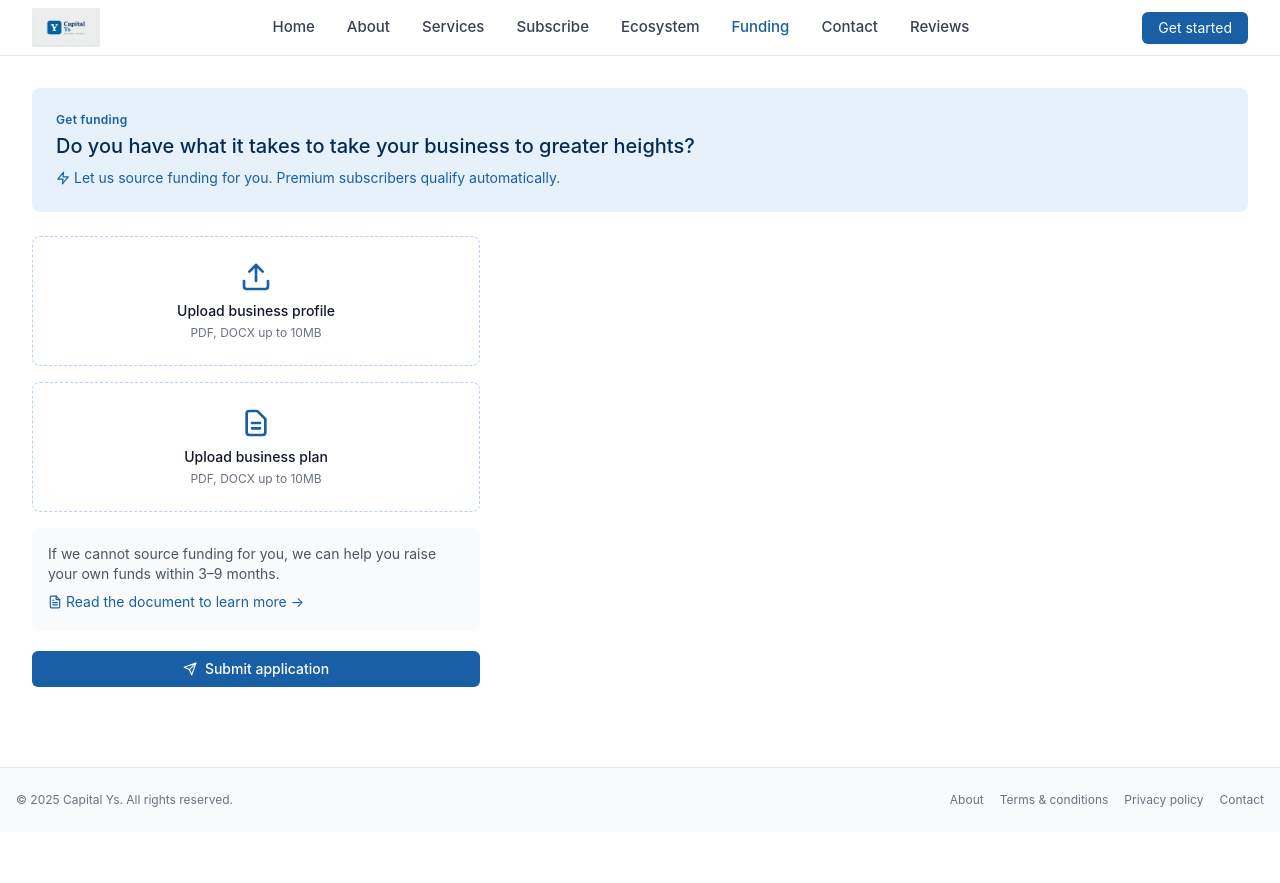
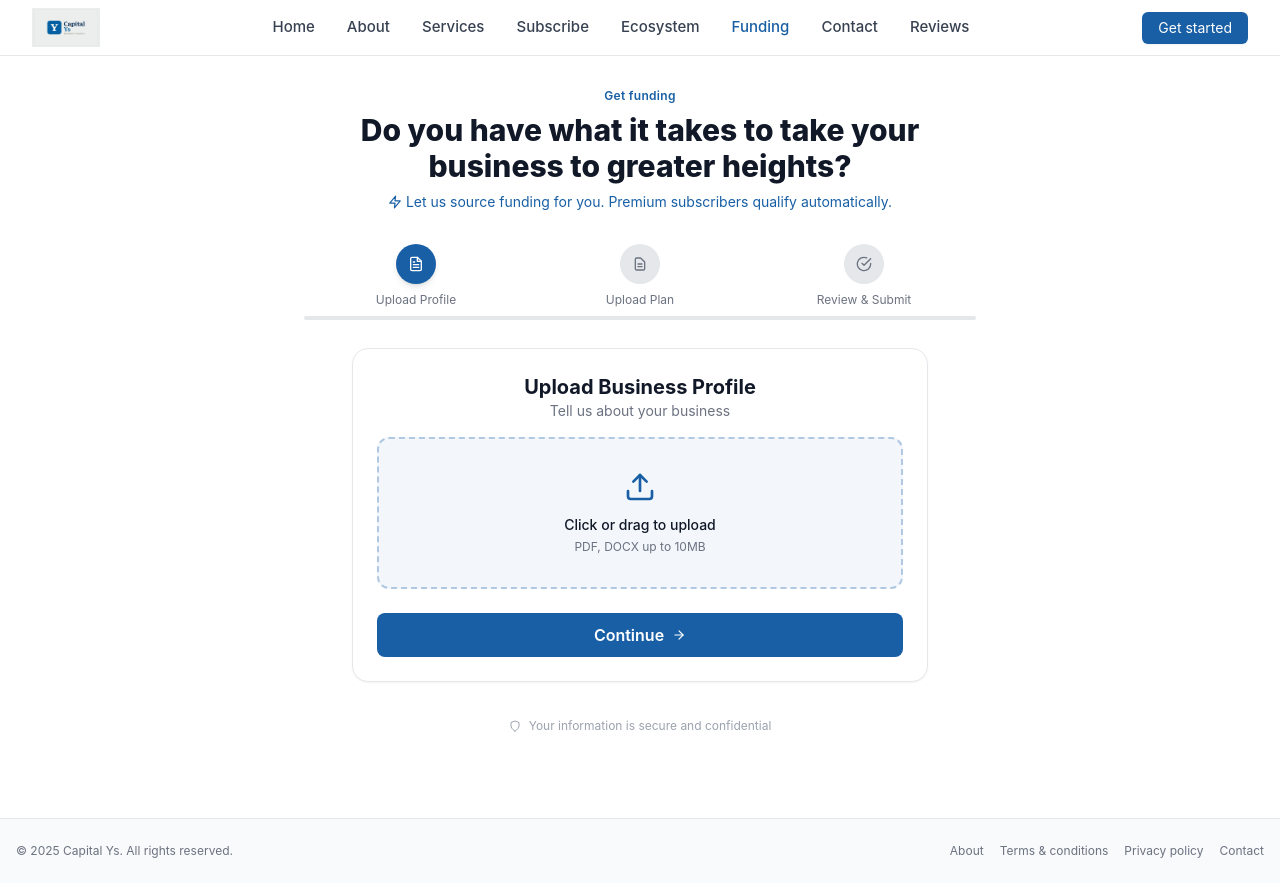
Before and after one commit to MondeNel/capital_ys, a React (Vite) app in the folder capital-ys/: page / in a window 1280 px wide. Both pictures are taken after a click on the button "Get funding". Before the commit the page ends 832 px from the top, so only its background shows below. Built offline with nearby package versions, Linux system fonts and the light colour scheme.

Commit message:
Redesign FundingPage with step progress, multi-step upload flow, and improved visual hierarchy

```diff
--- a/capital-ys/src/components/FundingPage.jsx
+++ b/capital-ys/src/components/FundingPage.jsx
@@ -1,33 +1,152 @@
-import { FiZap, FiUpload, FiSend, FiFileText } from 'react-icons/fi';
+// src/components/FundingPage.jsx
+import { useState } from 'react';
+import { FiZap, FiUpload, FiSend, FiFileText, FiCheckCircle, FiClock, FiShield, FiArrowRight } from 'react-icons/fi';
 import { HiOutlineDocumentText } from 'react-icons/hi';
 
-const FundingPage = () => (
+const FundingPage = () => {
+  const [step, setStep] = useState(1);
+
+  const steps = [
+    { number: 1, title: "Upload Profile", icon: <FiFileText size={16} /> },
+    { number: 2, title: "Upload Plan", icon: <HiOutlineDocumentText size={16} /> },
+    { number: 3, title: "Review & Submit", icon: <FiCheckCircle size={16} /> }
+  ];
+
+  const handleNext = () => {
+    if (step < 3) setStep(step + 1);
+  };
+
+  const handlePrev = () => {
+    if (step > 1) setStep(step - 1);
+  };
+
+  return (
     <div className="max-w-7xl mx-auto px-4 sm:px-6 lg:px-8 py-8">
-    <div className="bg-[#E6F1FB] rounded-lg p-6 mb-6">
-      <div className="text-[#185FA5] text-xs font-semibold tracking-wide mb-1">Get funding</div>
-      <div className="text-xl font-medium text-[#042C53] mb-2">Do you have what it takes to take your business to greater heights?</div>
-      <p className="text-sm text-[#185FA5] flex items-center gap-1">
+      {/* Header */}
+      <div className="text-center mb-8">
+        <div className="text-[#185FA5] text-xs font-semibold tracking-wide mb-2">Get funding</div>
+        <h1 className="text-2xl md:text-3xl font-extrabold text-gray-900 max-w-2xl mx-auto leading-tight">
+          Do you have what it takes to take your business to greater heights?
+        </h1>
+        <p className="text-[#185FA5] text-sm mt-2 flex items-center justify-center gap-1">
           <FiZap size={14} /> Let us source funding for you. Premium subscribers qualify automatically.
         </p>
       </div>
-    <div className="max-w-md">
-      <div className="border border-dashed border-[#B5D4F4] rounded-lg p-6 text-center cursor-pointer mb-4">
-        <div className="text-3xl text-[#185FA5] mb-2 flex justify-center"><FiUpload size={32} /></div>
-        <div className="font-medium text-gray-900 text-sm">Upload business profile</div>
+
+      {/* Step Progress Indicator */}
+      <div className="max-w-2xl mx-auto mb-10">
+        <div className="flex items-center justify-between">
+          {steps.map((s, idx) => (
+            <div key={idx} className="flex flex-col items-center flex-1">
+              <div
+                className={`w-10 h-10 rounded-full flex items-center justify-center transition-all ${
+                  step >= s.number
+                    ? 'bg-[#185FA5] text-white shadow-md'
+                    : 'bg-gray-200 text-gray-500'
+                }`}
+              >
+                {step > s.number ? <FiCheckCircle size={20} /> : s.icon}
+              </div>
+              <span className="text-xs text-gray-500 mt-2 hidden sm:block">{s.title}</span>
+            </div>
+          ))}
+        </div>
+        {/* Progress line */}
+        <div className="relative mt-2">
+          <div className="absolute top-0 left-0 h-1 bg-gray-200 rounded-full w-full"></div>
+          <div
+            className="absolute top-0 left-0 h-1 bg-[#185FA5] rounded-full transition-all duration-300"
+            style={{ width: `${((step - 1) / 2) * 100}%` }}
+          ></div>
+        </div>
+      </div>
+
+      {/* Step Content */}
+      <div className="max-w-xl mx-auto">
+        {step === 1 && (
+          <div className="bg-white border border-gray-200 rounded-2xl p-6 shadow-sm">
+            <div className="text-center mb-4">
+              <h2 className="text-xl font-bold text-gray-900">Upload Business Profile</h2>
+              <p className="text-sm text-gray-500">Tell us about your business</p>
+            </div>
+            <div className="border-2 border-dashed border-[#185FA5]/30 rounded-xl p-8 text-center cursor-pointer hover:border-[#185FA5] transition bg-[#185FA5]/5">
+              <FiUpload className="mx-auto text-[#185FA5] mb-3" size={32} />
+              <div className="font-medium text-gray-900 text-sm">Click or drag to upload</div>
               <div className="text-xs text-gray-500 mt-1">PDF, DOCX up to 10MB</div>
             </div>
-      <div className="border border-dashed border-[#B5D4F4] rounded-lg p-6 text-center cursor-pointer mb-4">
-        <div className="text-3xl text-[#185FA5] mb-2 flex justify-center"><HiOutlineDocumentText size={32} /></div>
-        <div className="font-medium text-gray-900 text-sm">Upload business plan</div>
+            <button
+              onClick={handleNext}
+              className="mt-6 w-full bg-[#185FA5] text-white py-2.5 rounded-lg font-semibold flex items-center justify-center gap-2 hover:bg-[#0C447C] transition"
+            >
+              Continue <FiArrowRight size={14} />
+            </button>
+          </div>
+        )}
+
+        {step === 2 && (
+          <div className="bg-white border border-gray-200 rounded-2xl p-6 shadow-sm">
+            <div className="text-center mb-4">
+              <h2 className="text-xl font-bold text-gray-900">Upload Business Plan</h2>
+              <p className="text-sm text-gray-500">Share your growth strategy</p>
+            </div>
+            <div className="border-2 border-dashed border-[#185FA5]/30 rounded-xl p-8 text-center cursor-pointer hover:border-[#185FA5] transition bg-[#185FA5]/5">
+              <HiOutlineDocumentText className="mx-auto text-[#185FA5] mb-3" size={32} />
+              <div className="font-medium text-gray-900 text-sm">Click or drag to upload</div>
               <div className="text-xs text-gray-500 mt-1">PDF, DOCX up to 10MB</div>
             </div>
-      <div className="bg-gray-50 rounded-lg p-4">
-        <div className="text-sm text-gray-600">If we cannot source funding for you, we can help you raise your own funds within 3–9 months.</div>
-        <button className="text-[#185FA5] text-sm inline-flex items-center gap-1 mt-2"><FiFileText size={14} /> Read the document to learn more →</button>
+            <div className="flex gap-3 mt-6">
+              <button
+                onClick={handlePrev}
+                className="flex-1 border border-gray-300 text-gray-700 py-2.5 rounded-lg font-semibold hover:bg-gray-50 transition"
+              >
+                Back
+              </button>
+              <button
+                onClick={handleNext}
+                className="flex-1 bg-[#185FA5] text-white py-2.5 rounded-lg font-semibold flex items-center justify-center gap-2 hover:bg-[#0C447C] transition"
+              >
+                Continue <FiArrowRight size={14} />
+              </button>
             </div>
-      <button className="bg-[#185FA5] text-white w-full py-2 rounded-md text-sm font-medium mt-5 flex items-center justify-center gap-2"><FiSend size={14} /> Submit application</button>
+          </div>
+        )}
+
+        {step === 3 && (
+          <div className="bg-white border border-gray-200 rounded-2xl p-6 shadow-sm">
+            <div className="text-center mb-4">
+              <h2 className="text-xl font-bold text-gray-900">Review & Submit</h2>
+              <p className="text-sm text-gray-500">We'll review your application</p>
+            </div>
+            <div className="bg-gray-50 rounded-xl p-4 mb-4">
+              <div className="flex items-center gap-2 text-sm text-gray-600 mb-2">
+                <FiFileText size={16} /> Business Profile: <span className="text-[#185FA5] font-medium">uploaded.pdf</span>
+              </div>
+              <div className="flex items-center gap-2 text-sm text-gray-600">
+                <HiOutlineDocumentText size={16} /> Business Plan: <span className="text-[#185FA5] font-medium">plan.pdf</span>
+              </div>
+            </div>
+            <div className="bg-amber-50 border border-amber-200 rounded-lg p-3 text-sm text-amber-800 mb-6">
+              <FiClock className="inline mr-1" size={14} />
+              If we cannot source funding for you, we can help you raise your own funds within 3–9 months.
+              <button className="block text-[#185FA5] text-xs mt-1 flex items-center gap-1 hover:underline">
+                Read the document to learn more <FiArrowRight size={10} />
+              </button>
+            </div>
+            <button className="w-full bg-[#185FA5] text-white py-2.5 rounded-lg font-semibold flex items-center justify-center gap-2 hover:bg-[#0C447C] transition shadow-md">
+              <FiSend size={14} /> Submit Application
+            </button>
+          </div>
+        )}
+      </div>
+
+      {/* Trust Badge */}
+      <div className="text-center mt-8">
+        <div className="inline-flex items-center gap-2 text-xs text-gray-400">
+          <FiShield size={12} /> Your information is secure and confidential
+        </div>
       </div>
     </div>
   );
+};
 
 export default FundingPage;
```
Lines whose indentation alone changed are shown as unchanged.
